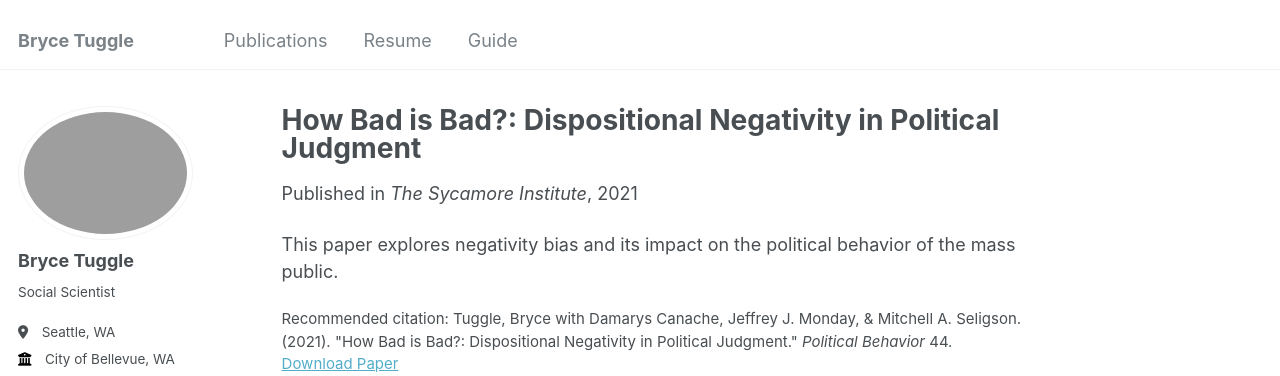
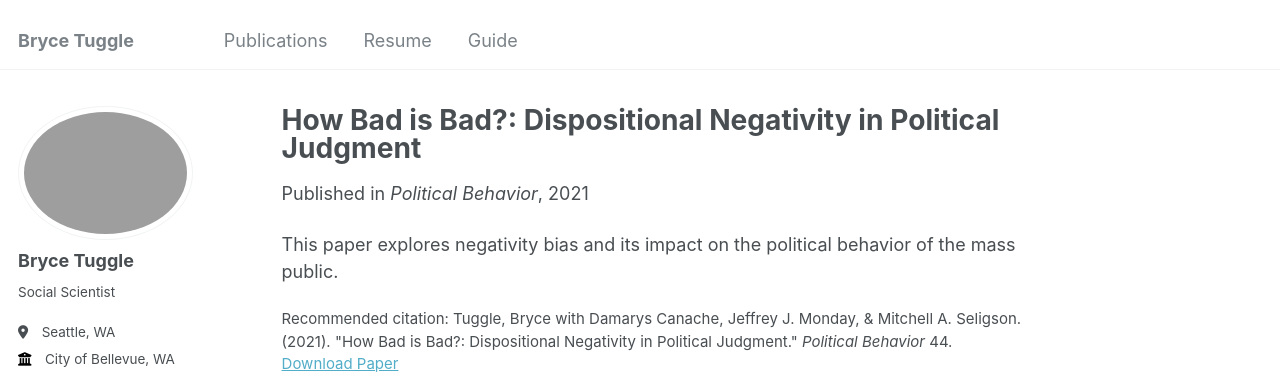
Before and after one commit to bwtuggle/bwtuggle.github.io, a Jekyll site: the page built from _publications/2021-11-20-negativity-bias.md, in a window 1280 px wide and 1117 px high. Shown: the top 376 px of the window. Built offline with Jekyll 4.4.1, drawn with Linux system fonts in a browser that asks for light colours.

Commit message:
Update 2021-11-20-negativity-bias.md

```diff
--- a/_publications/2021-11-20-negativity-bias.md
+++ b/_publications/2021-11-20-negativity-bias.md
@@ -5,7 +5,7 @@ category: manuscripts
 permalink: /publication/2021-11-20-negativity-bias
 excerpt: 'This paper explores negativity bias and its impact on the political behavior of the mass public.'
 date: 2021-11-20
-venue: 'The Sycamore Institute'
+venue: 'Political Behavior'
 #slidesurl: 'http://academicpages.github.io/files/slides1.pdf'
 paperurl: 'https://link.springer.com/article/10.1007/s11109-021-09757-z'
 citation: 'Tuggle, Bryce with Damarys Canache, Jeffrey J. Monday, & Mitchell A. Seligson. (2021). &quot;How Bad is Bad?: Dispositional Negativity in Political Judgment.&quot; <i>Political Behavior</i> 44.'
```
